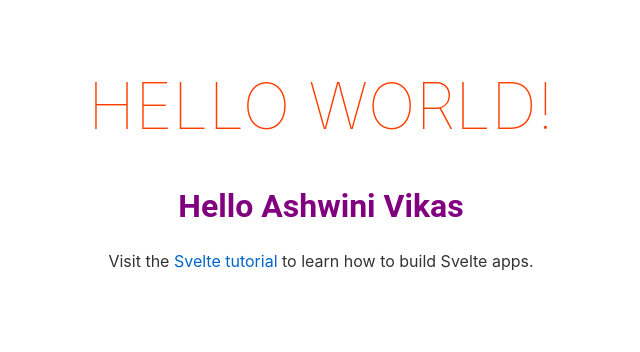
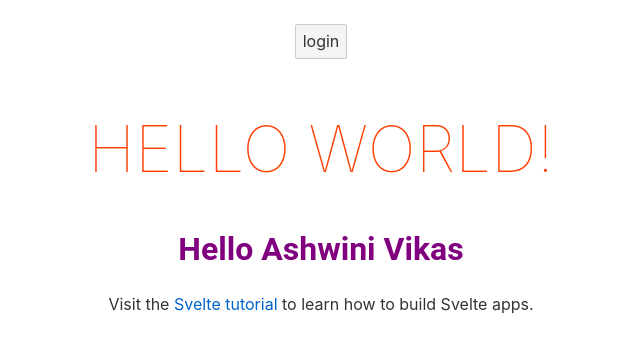
Before and after one commit to jatasya/svelte_tutorials, a Svelte app: page / in a window 1280 px wide. Shown: the top 352 px of the page, without its empty margins (319-959 px from the left). Built offline with nearby package versions, Linux system fonts and the light colour scheme.

Commit message:
svelte if else

```diff
--- a/src/App.svelte
+++ b/src/App.svelte
@@ -1,5 +1,6 @@
 <script>
   import Greeting from "./Greeting.svelte";
+  import LoginButton from "./LoginButton.svelte";
   export let name;
 </script>
 
@@ -26,6 +27,7 @@
 </style>
 
 <main>
+  <LoginButton />
   <h1>Hello {name}!</h1>
   <Greeting first_name="Ashwini" last_name="Vikas" />
   <p>
--- /dev/null
+++ b/src/LoginButton.svelte
@@ -0,0 +1,15 @@
+<script>
+  let user = {
+    loggedIn: false
+  };
+
+  function toggle() {
+    user.loggedIn = !user.loggedIn;
+  }
+</script>
+
+{#if !user.loggedIn}
+  <button on:click={toggle}>login</button>
+{:else}
+  <button on:click={toggle}>logout</button>
+{/if}
```
